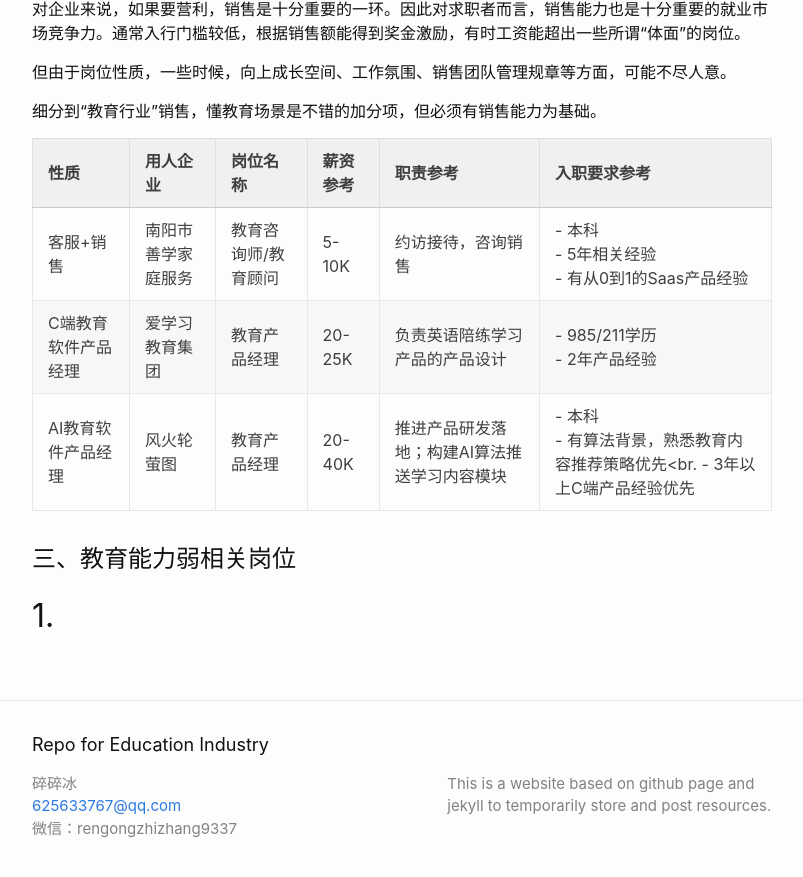
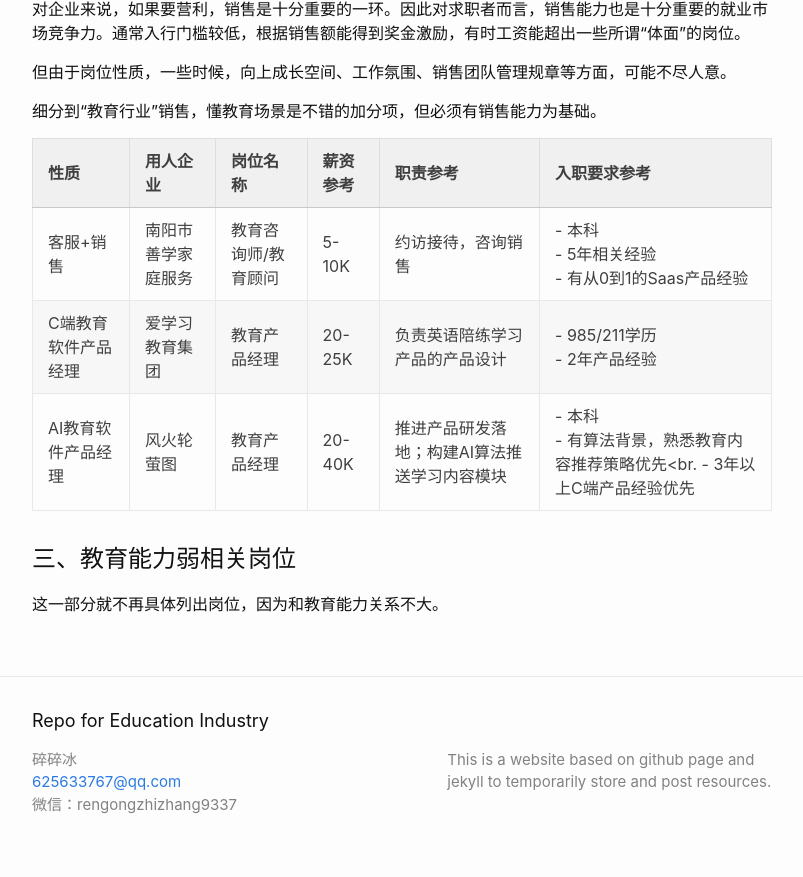
Before and after one commit to broken-ice-ice/Repo-for-Education-Industry, a Jekyll site: the page built from _posts/educationalIndustryCareerGuide/2025-05-01-GetAJobInEduIndustry_3.md, in a window 1280 px wide and 900 px high, scrolled down 5619 px. Shown: the top 877 px of the window, without its empty margins (238-1041 px from the left). Built offline with Jekyll 4.4.1, drawn with Linux system fonts in a browser that asks for light colours; our own code applies the rules of GitHub Pages for plain Markdown files.

Commit message:
Update 2025-05-01-GetAJobInEduIndustry_3.md

```diff
--- a/_posts/educationalIndustryCareerGuide/2025-05-01-GetAJobInEduIndustry_3.md
+++ b/_posts/educationalIndustryCareerGuide/2025-05-01-GetAJobInEduIndustry_3.md
@@ -141,4 +141,4 @@ categories: 教育行业就业科普
 
 # 三、教育能力弱相关岗位
 
-## 1.
+这一部分就不再具体列出岗位，因为和教育能力关系不大。
```
